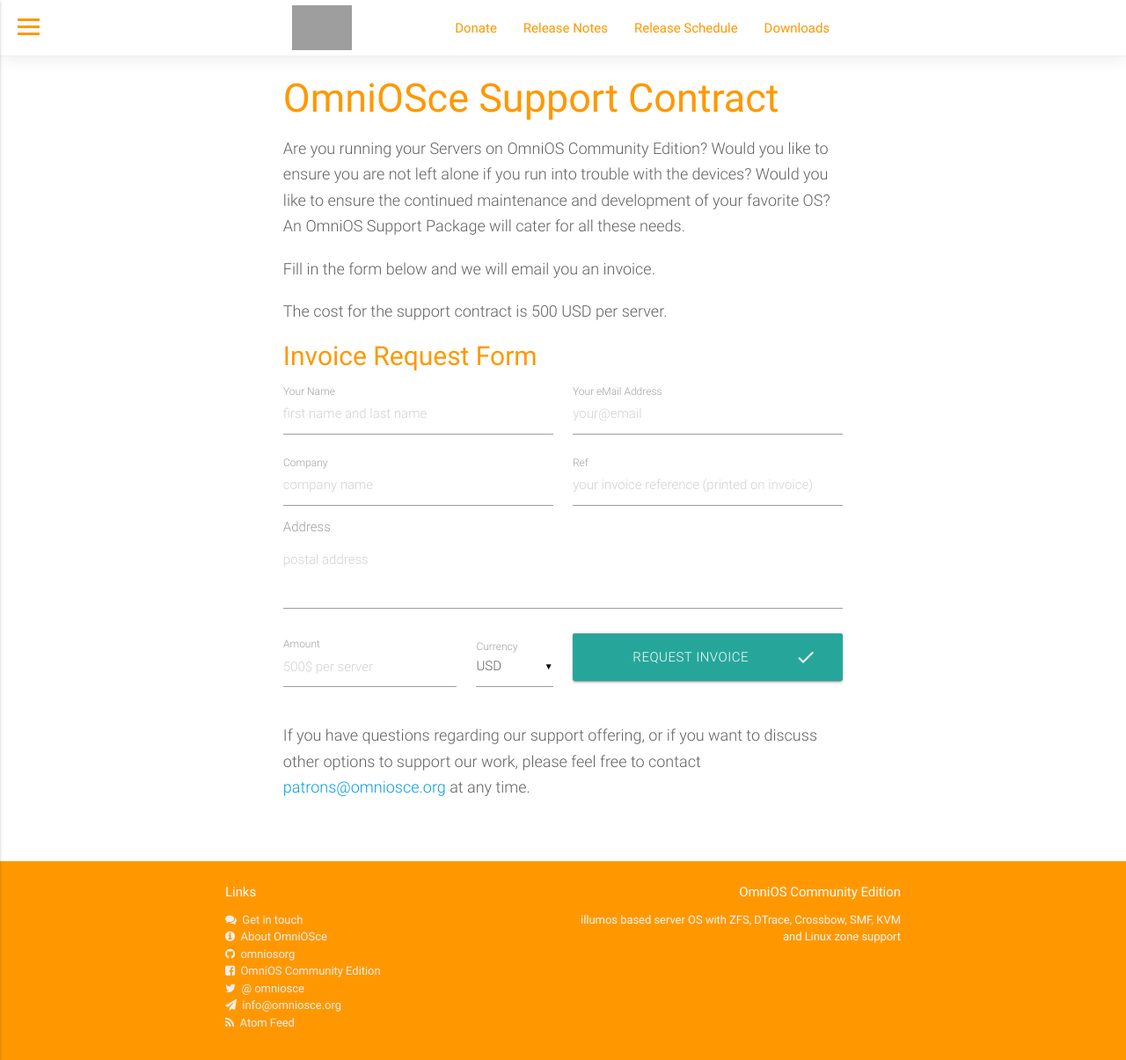
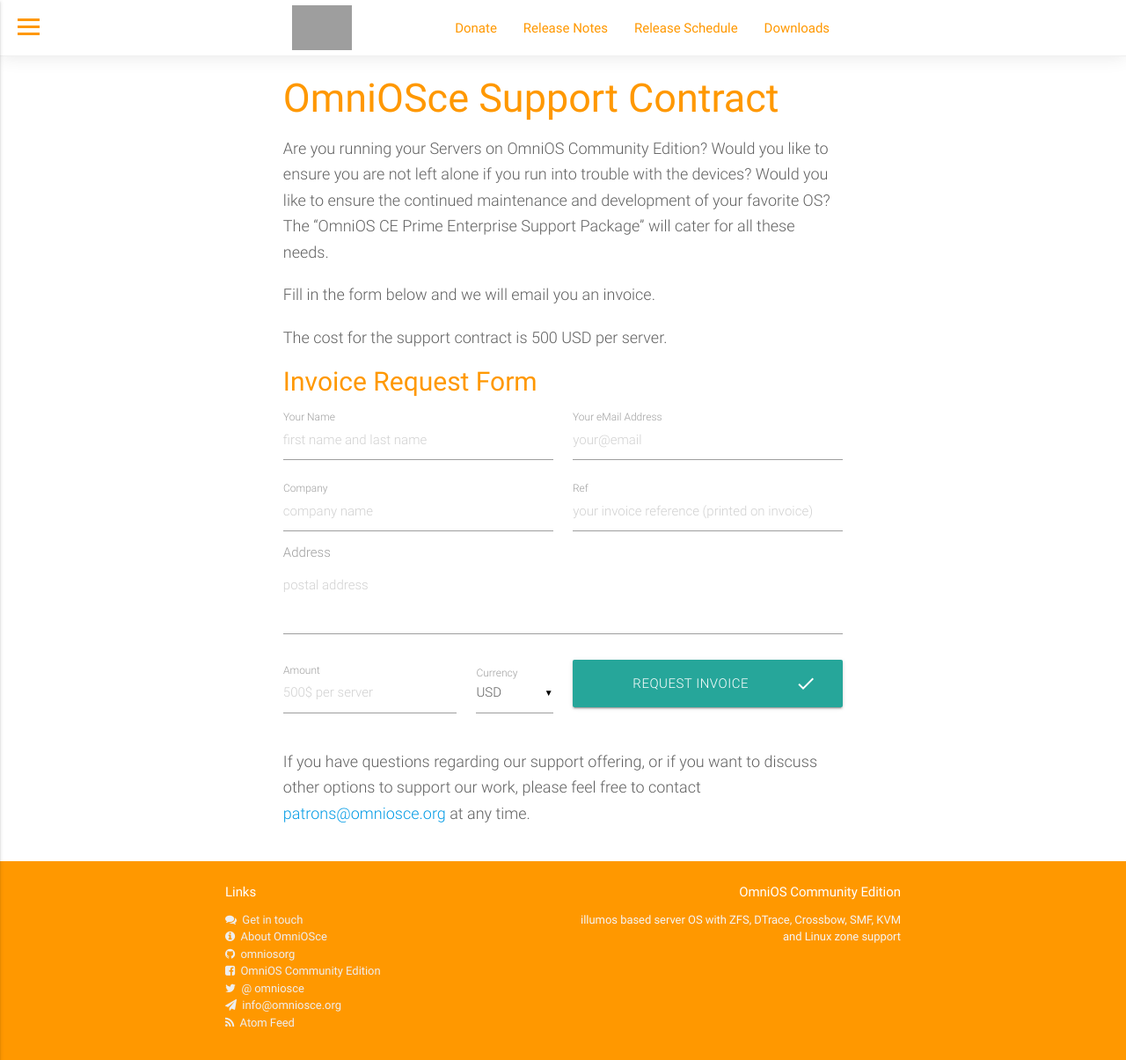
Before and after one commit to omniosorg/omniosorg.github.io, a Jekyll site: the page built from invoice.md, in a window 1280 px wide and 1205 px high. Shown: the whole window at 88% size. Built offline with Jekyll 4.4.1, drawn with Linux system fonts in a browser that asks for light colours; grey boxes are pictures that could not be loaded.

```diff
--- a/invoice.md
+++ b/invoice.md
@@ -11,7 +11,7 @@
 Are you running your Servers on OmniOS Community Edition? Would you like to
 ensure you are not left alone if you run into trouble with the devices?
 Would you like to ensure the continued maintenance and development of your
-favorite OS? An OmniOS Support Package will cater for all these needs.
+favorite OS? The "OmniOS CE Prime Enterprise Support Package" will cater for all these needs.
 
 Fill in the form below and we will email you an invoice.
 
```
